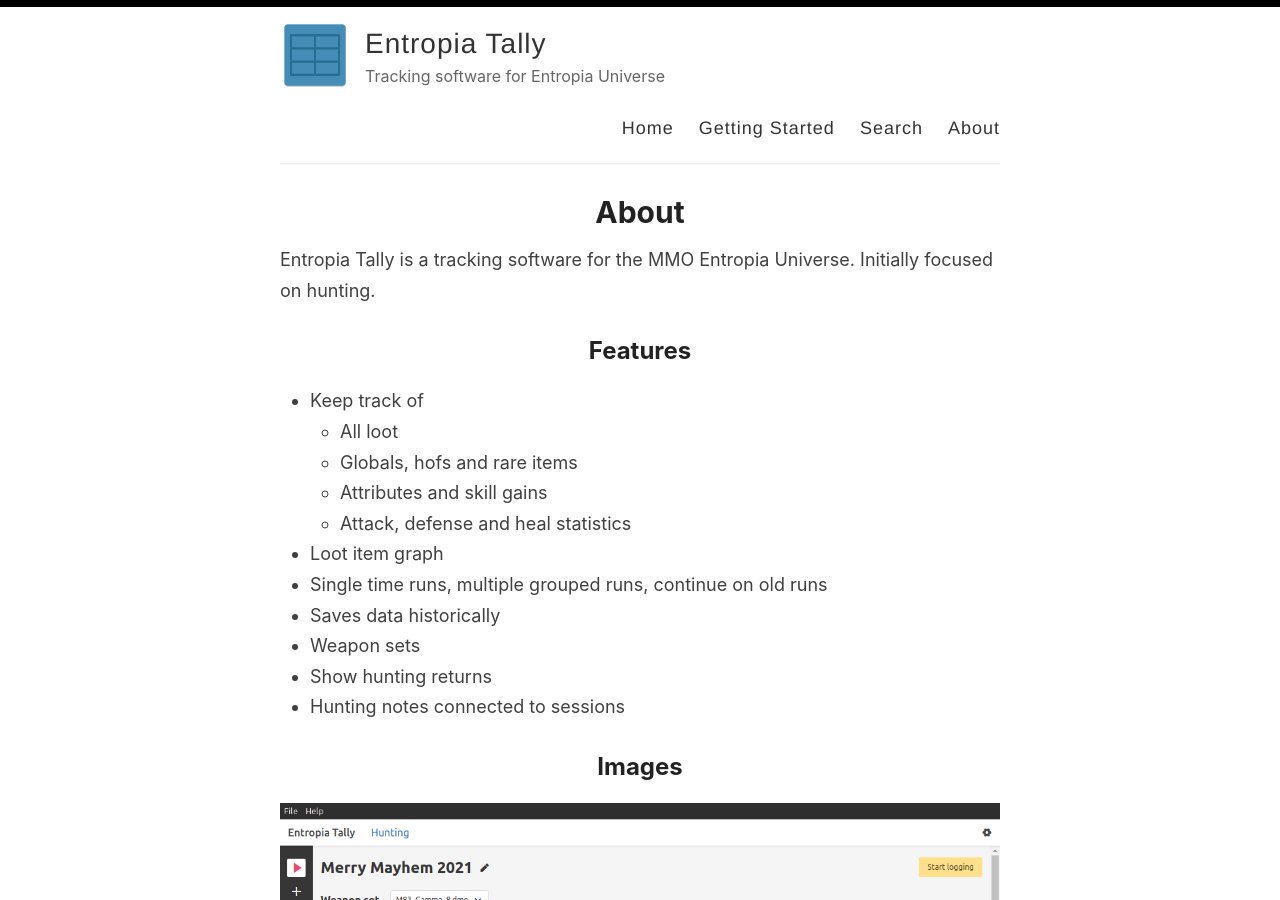
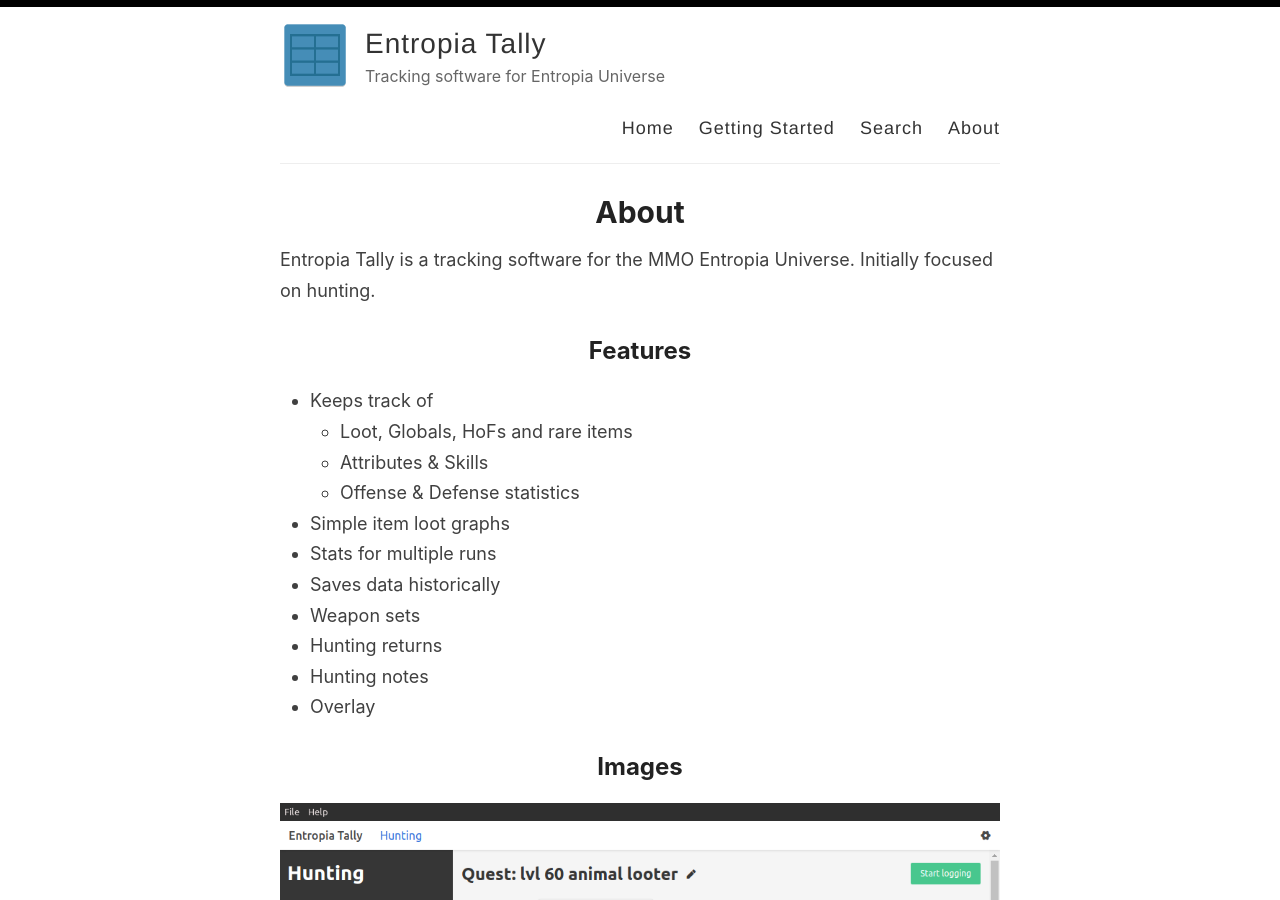
Before and after one commit to Entropia-Tracker/entropia-tracker.github.io, a Jekyll site: the page built from _pages/about.md, in a window 1280 px wide and 900 px high. Built offline with Jekyll 4.4.1, drawn with Linux system fonts in a browser that asks for light colours.

Commit message:
chore: update for v0.6.0

```diff
--- a/_pages/about.md
+++ b/_pages/about.md
@@ -8,22 +8,23 @@
 
 ## Features
 
-- Keep track of
-  - All loot
-  - Globals, hofs and rare items
-  - Attributes and skill gains
-  - Attack, defense and heal statistics
-- Loot item graph
-- Single time runs, multiple grouped runs, continue on old runs
+- Keeps track of
+  - Loot, Globals, HoFs and rare items
+  - Attributes & Skills
+  - Offense & Defense statistics
+- Simple item loot graphs
+- Stats for multiple runs
 - Saves data historically
 - Weapon sets
-- Show hunting returns
-- Hunting notes connected to sessions
+- Hunting returns
+- Hunting notes
+- Overlay
 
 ## Images
 
-![](/images/example_1.png)
-![](/images/example_2.png)
-![](/images/example_3.png)
-![](/images/example_4.png)
-![](/images/example_5.png)
+![](/images/tally_loot.png)
+![](/images/tally_stats.png)
+![](/images/tally_returns.png)
+![](/images/tally_session_history.png)
+![](/images/tally_history.png)
+![](/images/tally_overlay.png)
```
Also changed, not shown: _pages/getting-started.md (+16 -6 lines), images/example_1.png (deleted), images/example_2.png (deleted), images/example_3.png (deleted), images/example_4.png (deleted), images/example_5.png (deleted), images/tally_history.png (added), images/tally_loot.png (added), images/tally_overlay.png (added), images/tally_returns.png (added), images/tally_session_history.png (added), images/tally_stats.png (added).
